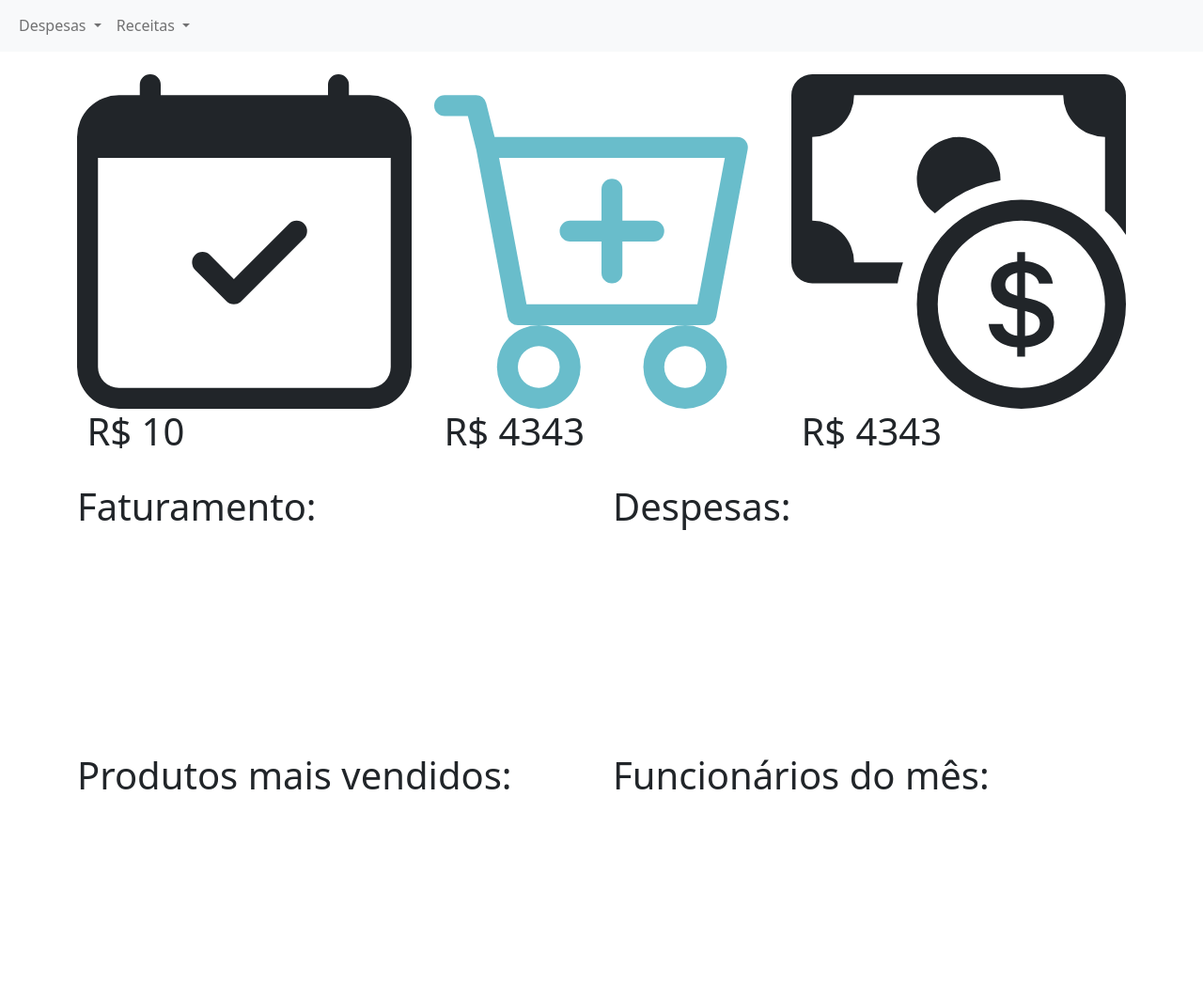
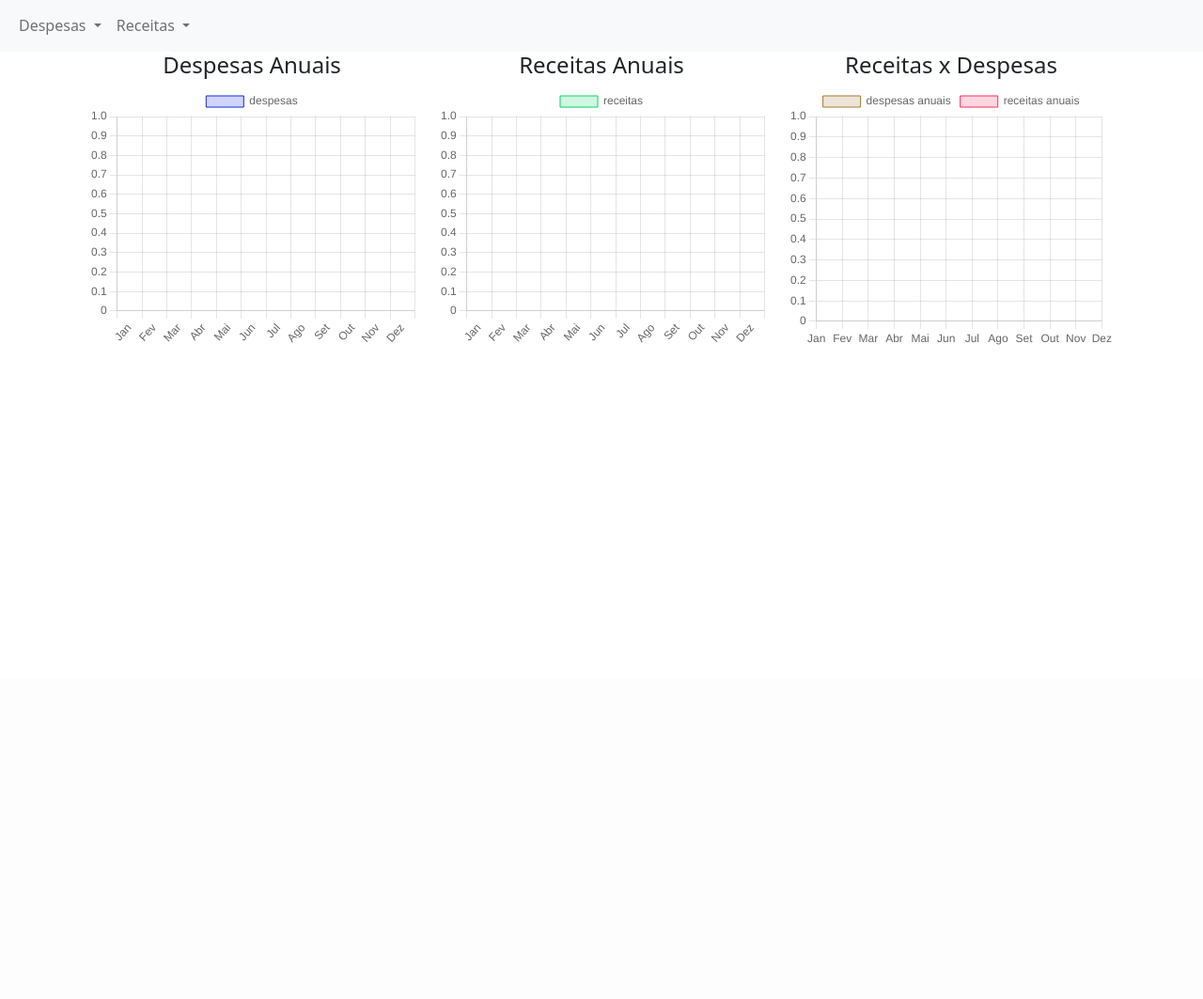
Before and after one commit to FabioRocha462/MyCoins, a Django app: page / in a window 1280 px wide. Shown: the part 78-1141 px from the top of the page at 94% size. After the commit the page ends 445 px from the top, so only its background shows below. Run offline with Django 4.2, Linux system fonts and the light colour scheme; data that the repository does not hold is empty; a map, chart or similar area stays blank.

Commit message:
gráficos feitos

```diff
--- a/despesas/models.py
+++ b/despesas/models.py
@@ -17,6 +17,7 @@ class Despesas(models.Model):
     create = models.DateTimeField(auto_now_add=True)
     update = models.DateTimeField(auto_now = True)
     categoria = models.ForeignKey(CategoriaDespesa, on_delete=models.CASCADE)
+    data = models.DateTimeField(null=True)
 
 
     def __str__(self):
--- /dev/null
+++ b/despesas/static/js/js.js
@@ -0,0 +1,126 @@
+function gera_cor(qtd=1){
+    var bg_color = []
+    var border_color = []
+    for(let i = 0; i < qtd; i++){
+        let r = Math.random() * 255;
+        let g = Math.random() * 255;
+        let b = Math.random() * 255;
+        bg_color.push(`rgba(${r}, ${g}, ${b}, ${0.2})`)
+        border_color.push(`rgba(${r}, ${g}, ${b}, ${1})`)
+    }
+
+    return [bg_color, border_color];
+
+}
+
+function grafico_despesas_anuais(url){
+    fetch(url, {
+        method: 'get',
+    }).then(function(result){
+        return result.json()
+    }).then(function(data){
+        const ctx = document.getElementById('despesasanuais').getContext('2d');
+        var cores_despesas_anuais = gera_cor(qtd=12)
+        console.log(data.meses)
+        const myChart = new Chart(ctx, {
+            type: 'bar',
+            data: {
+                labels: ['Jan', 'Fev', 'Mar', 'Abr', 'Mai', 'Jun', 'Jul', 'Ago', 'Set', 'Out', 'Nov', 'Dez'],
+                datasets: [{
+                    label: 'despesas',
+                    data: data["valor mensal"],
+                    backgroundColor: cores_despesas_anuais[0],
+                    borderColor: cores_despesas_anuais[1],
+                    borderWidth: 1
+                }]
+            },
+            options: {
+                scales: {
+                    y: {
+                        beginAtZero: true
+                    }
+                }
+            }
+        });
+
+
+    })
+
+
+
+
+}
+
+function grafico_receitas_anuais(url){
+    fetch(url, {
+        method: 'get',
+    }).then(function(result){
+        return result.json()
+    }).then(function(data){
+        const ctx = document.getElementById('receitasanuais').getContext('2d');
+        var cores_receitas_anuais = gera_cor(qtd=12)
+        console.log(data.meses)
+        const myChart = new Chart(ctx, {
+            type: 'bar',
+            data: {
+                labels: ['Jan', 'Fev', 'Mar', 'Abr', 'Mai', 'Jun', 'Jul', 'Ago', 'Set', 'Out', 'Nov', 'Dez'],
+                datasets: [{
+                    label: 'receitas',
+                    data: data["valor mensal"],
+                    backgroundColor: cores_receitas_anuais[0],
+                    borderColor: cores_receitas_anuais[1],
+                    borderWidth: 1
+                }]
+            },
+            options: {
+                scales: {
+                    y: {
+                        beginAtZero: true
+                    }
+                }
+            }
+        });
+
+
+    })
+
+
+
+
+}
+
+function receitavsdespesa(url){
+    fetch(url, {
+        method: 'get',
+    }).then(function(result){
+        return result.json()
+    }).then(function(data){
+        const ctx = document.getElementById('receitavsdespesa').getContext('2d');
+        var cores_receitas_anuais = gera_cor(qtd=12)
+        const myChart = new Chart(ctx, {
+            type: 'line',
+            data: {
+                labels: ['Jan', 'Fev', 'Mar', 'Abr', 'Mai', 'Jun', 'Jul', 'Ago', 'Set', 'Out', 'Nov', 'Dez'],
+                datasets: [{
+                    label: 'despesas anuais',
+                    data:data['despesas'],
+                    backgroundColor: cores_receitas_anuais[0],
+                    borderColor: cores_receitas_anuais[1],
+                    borderWidth: 1
+                },{
+                    label: 'receitas anuais',
+                    data:data['receitas'],
+                    backgroundColor: cores_receitas_anuais[0],
+                    borderColor: cores_receitas_anuais[1],
+                    borderWidth: 1
+                }]
+
+            }
+
+        });
+
+
+    })
+
+
+}
--- a/despesas/templates/base.html
+++ b/despesas/templates/base.html
@@ -52,6 +52,9 @@
     {% block content %}
     {% endblock %}
 <!-- JavaScript Bundle with Popper -->
+
+<script src="{% static 'js/js.js' %}"></script>
 <script src="https://cdn.jsdelivr.net/npm/bootstrap@5.2.3/dist/js/bootstrap.bundle.min.js" integrity="sha384-kenU1KFdBIe4zVF0s0G1M5b4hcpxyD9F7jL+jjXkk+Q2h455rYXK/7HAuoJl+0I4" crossorigin="anonymous"></script>
+<script src="https://cdn.jsdelivr.net/npm/chart.js"></script>
 </body>
 </html>
--- a/despesas/templates/despesas/index.html
+++ b/despesas/templates/despesas/index.html
@@ -2,72 +2,28 @@
 {% block title %} index  {% endblock %}
 {% block content %}
 <div class="container">
-    <br>
-    <div class="row">
-
-        <div  class="col-md informacoes_basicas">
-
-            <h1> <svg class="icone" xmlns="http://www.w3.org/2000/svg"  fill="currentColor" class="bi bi-calendar-check" viewBox="0 0 16 16">
-                <path d="M10.854 7.146a.5.5 0 0 1 0 .708l-3 3a.5.5 0 0 1-.708 0l-1.5-1.5a.5.5 0 1 1 .708-.708L7.5 9.793l2.646-2.647a.5.5 0 0 1 .708 0z"/>
-                <path d="M3.5 0a.5.5 0 0 1 .5.5V1h8V.5a.5.5 0 0 1 1 0V1h1a2 2 0 0 1 2 2v11a2 2 0 0 1-2 2H2a2 2 0 0 1-2-2V3a2 2 0 0 1 2-2h1V.5a.5.5 0 0 1 .5-.5zM1 4v10a1 1 0 0 0 1 1h12a1 1 0 0 0 1-1V4H1z"/>
-            </svg> &nbspR$ <span id="faturamento_total">10</span></h1>
-
+    <div class="container text-center">
+        <div class="row align-items-start">
+          <div class="col">
+            <h4>Despesas Anuais</h4>
+            <canvas id="despesasanuais"  width="250" height="200"> </canvas>
+          </div>
+          <div class="col">
+            <h4>Receitas Anuais</h4>
+            <canvas id="receitasanuais"  width="250" height="200"> </canvas>
+          </div>
+          <div class="col">
+            <h4>Receitas x Despesas</h4>
+            <canvas id="receitavsdespesa"  width="250" height="200"> </canvas>
+          </div>
         </div>
-
-        <div class="col-md informacoes_basicas">
-            <svg style="color: #69BDCB;" class="icone" xmlns="http://www.w3.org/2000/svg"  fill="currentColor" class="bi bi-cart-plus" viewBox="0 0 16 16">
-                <path d="M9 5.5a.5.5 0 0 0-1 0V7H6.5a.5.5 0 0 0 0 1H8v1.5a.5.5 0 0 0 1 0V8h1.5a.5.5 0 0 0 0-1H9V5.5z"/>
-                <path d="M.5 1a.5.5 0 0 0 0 1h1.11l.401 1.607 1.498 7.985A.5.5 0 0 0 4 12h1a2 2 0 1 0 0 4 2 2 0 0 0 0-4h7a2 2 0 1 0 0 4 2 2 0 0 0 0-4h1a.5.5 0 0 0 .491-.408l1.5-8A.5.5 0 0 0 14.5 3H2.89l-.405-1.621A.5.5 0 0 0 2 1H.5zm3.915 10L3.102 4h10.796l-1.313 7h-8.17zM6 14a1 1 0 1 1-2 0 1 1 0 0 1 2 0zm7 0a1 1 0 1 1-2 0 1 1 0 0 1 2 0z"/>
-              </svg> <h1>&nbspR$ 4343</h1>
-        </div>
-
-        <div class="col-md informacoes_basicas">
-            <svg  class="icone" xmlns="http://www.w3.org/2000/svg" fill="currentColor" class="bi bi-cash-coin" viewBox="0 0 16 16">
-                <path fill-rule="evenodd" d="M11 15a4 4 0 1 0 0-8 4 4 0 0 0 0 8zm5-4a5 5 0 1 1-10 0 5 5 0 0 1 10 0z"/>
-                <path d="M9.438 11.944c.047.596.518 1.06 1.363 1.116v.44h.375v-.443c.875-.061 1.386-.529 1.386-1.207 0-.618-.39-.936-1.09-1.1l-.296-.07v-1.2c.376.043.614.248.671.532h.658c-.047-.575-.54-1.024-1.329-1.073V8.5h-.375v.45c-.747.073-1.255.522-1.255 1.158 0 .562.378.92 1.007 1.066l.248.061v1.272c-.384-.058-.639-.27-.696-.563h-.668zm1.36-1.354c-.369-.085-.569-.26-.569-.522 0-.294.216-.514.572-.578v1.1h-.003zm.432.746c.449.104.655.272.655.569 0 .339-.257.571-.709.614v-1.195l.054.012z"/>
-                <path d="M1 0a1 1 0 0 0-1 1v8a1 1 0 0 0 1 1h4.083c.058-.344.145-.678.258-1H3a2 2 0 0 0-2-2V3a2 2 0 0 0 2-2h10a2 2 0 0 0 2 2v3.528c.38.34.717.728 1 1.154V1a1 1 0 0 0-1-1H1z"/>
-                <path d="M9.998 5.083 10 5a2 2 0 1 0-3.132 1.65 5.982 5.982 0 0 1 3.13-1.567z"/>
-              </svg> <h1>&nbspR$ 4343</h1>
-        </div>
-
     </div>
-
-
-    <div class="row">
-
-        <div class="col-md">
-            <br>
-
-            <h1>Faturamento:</h1>
-            <canvas id="faturamento_mensal" width="250" height="200"></canvas>
-        </div>
-
-        <div class="col-md">
-            <br>
-            <h1>Despesas:</h1>
-            <canvas id="despesas_mensal" width="250" height="200"></canvas>
-        </div>
-
-    </div>
-
-    <div class="row">
-
-        <div class="col-md">
-            <br>
-
-            <h1>Produtos mais vendidos:</h1>
-            <canvas id="produtos_mais_vendidos" width="250" height="200"></canvas>
-        </div>
-
-        <div class="col-md">
-            <br>
-            <h1>Funcionários do mês: </h1>
-            <canvas id="funcionarios_do_mes" width="250" height="200"></canvas>
-        </div>
-
-    </div>
-
-
 </div>
-
+<script>
+    window.onload = function(e){
+     grafico_despesas_anuais('{% url "despesasanuais" %}')
+     grafico_receitas_anuais('{% url "receitasanuais" %}')
+     receitavsdespesa('{% url "receitasvsdespesas" %}')
+    }
+ </script>
 {% endblock %}
--- a/despesas/urls.py
+++ b/despesas/urls.py
@@ -7,4 +7,7 @@ urlpatterns = [
     path('all/',views.allDespesas, name='allDespesas'),
     path('delete/<int:id>',views.delete, name='delete'),
     path('edit/<int:id>',views.editDespesa, name='editDespesa'),
+    path('despesasanuais', views.despesasanuais, name='despesasanuais'),
+    path('receitasanuais', views.receitasanuais, name='receitasanuais'),
+    path('receitasvsdespesas', views.receitasvsdespesas, name='receitasvsdespesas'),
 ]
--- a/despesas/views.py
+++ b/despesas/views.py
@@ -1,6 +1,11 @@
 from django.shortcuts import render, redirect
 from .forms import DespesasForm
 from .models import Despesas
+from receitas.models import Receitas
+import datetime
+from django.http import JsonResponse
+import requests
+import json
 # Create your views here.
 
 def index(request):
@@ -37,3 +42,79 @@ def delete(request,id):
     despesa = Despesas.objects.get(id=id)
     despesa.delete()
     return redirect('/')
+
+def despesasanuais(request):
+    if request.method == 'GET':
+        month = datetime.date.today().month
+        ano = datetime.date.today().year
+        list_mes = []
+        for i in range(1,13):
+            list_mes.append(i)
+
+        meses = list_mes[0:month]
+
+        x = Despesas.objects.all()
+        sum = 0
+        for i in x:
+           if i.tipoDespesas == '1' and i.data.year == ano:
+            sum = sum + i.value
+
+        soma_final = []
+        for i in meses:
+            despesa_deste_mes = []
+            for j in x:
+                if i == j.data.month and ano == j.data.year:
+                    despesa_deste_mes.append(j)
+            if len(despesa_deste_mes) == 0:
+                soma_final.append(sum)
+            else:
+                valores_eventuais = 0
+                for i in despesa_deste_mes:
+                    if i.tipoDespesas == '2':
+                        valores_eventuais = valores_eventuais + i.value
+                soma_final.append(valores_eventuais + sum)
+
+
+        return JsonResponse({'mes':meses, 'valor mensal':soma_final})
+
+def receitasanuais(request):
+    if request.method == 'GET':
+        month = datetime.date.today().month
+        ano = datetime.date.today().year
+        list_mes = []
+        for i in range(1,13):
+            list_mes.append(i)
+
+        meses = list_mes[0:month]
+
+        x = Receitas.objects.filter(data__year=ano)
+        sum = 0
+        for i in x:
+           if i.tipoReceita == '1':
+            sum = sum + i.valor
+
+        soma_final = []
+        for i in meses:
+            receita_deste_mes = []
+            for j in x:
+                if i == j.data.month:
+                    receita_deste_mes.append(j)
+            if len(receita_deste_mes) == 0:
+                soma_final.append(sum)
+            else:
+                valores_eventuais = 0
+                for i in receita_deste_mes:
+                    if i.tipoReceita == '2':
+                        valores_eventuais = valores_eventuais + i.valor
+                soma_final.append(valores_eventuais + sum)
+        return JsonResponse({'mes':meses, 'valor mensal':soma_final})
+
+def receitasvsdespesas(request):
+    if request.method == 'GET':
+        URL_despesas = 'http://localhost:8000/despesasanuais'
+        URL_receitas = 'http://localhost:8000/receitasanuais'
+        receitas = requests.get(URL_receitas)
+        despesas = requests.get(URL_despesas)
+        despesasJson = despesas.json()
+        receitasJson = receitas.json()
+        return JsonResponse({'receitas':receitasJson['valor mensal'],'despesas':despesasJson['valor mensal'], 'meses':despesasJson['mes']})
--- a/receitas/models.py
+++ b/receitas/models.py
@@ -16,5 +16,6 @@ class Receitas(models.Model):
     criacao = models.DateTimeField(auto_now_add=True)
     atualizacao = models.DateTimeField(auto_now = True)
     categoria = models.ForeignKey(CategoriaReceita, on_delete=models.CASCADE)
+    data = models.DateTimeField(null=True)
     def __str__(self):
         return self.nome
```
Also changed, not shown: receitas/views.py (+35 -0 lines), despesas/migrations/0002_despesas_data.py (added), despesas/static/style/style.css (line endings or trailing spaces), receitas/migrations/0002_receitas_data.py (added).
